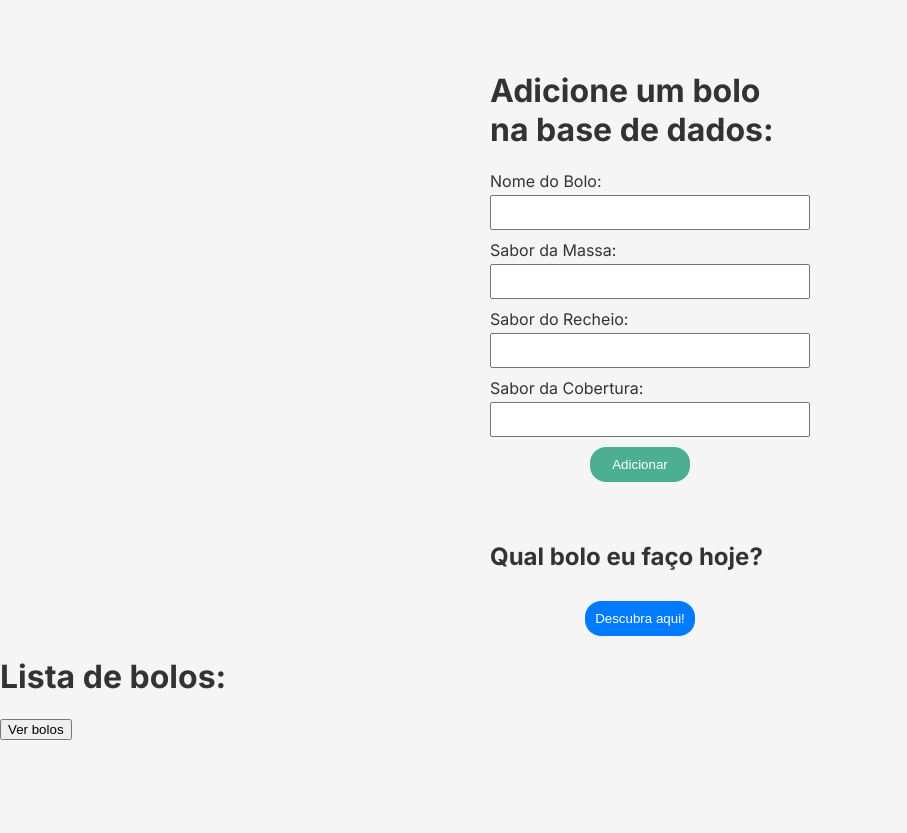
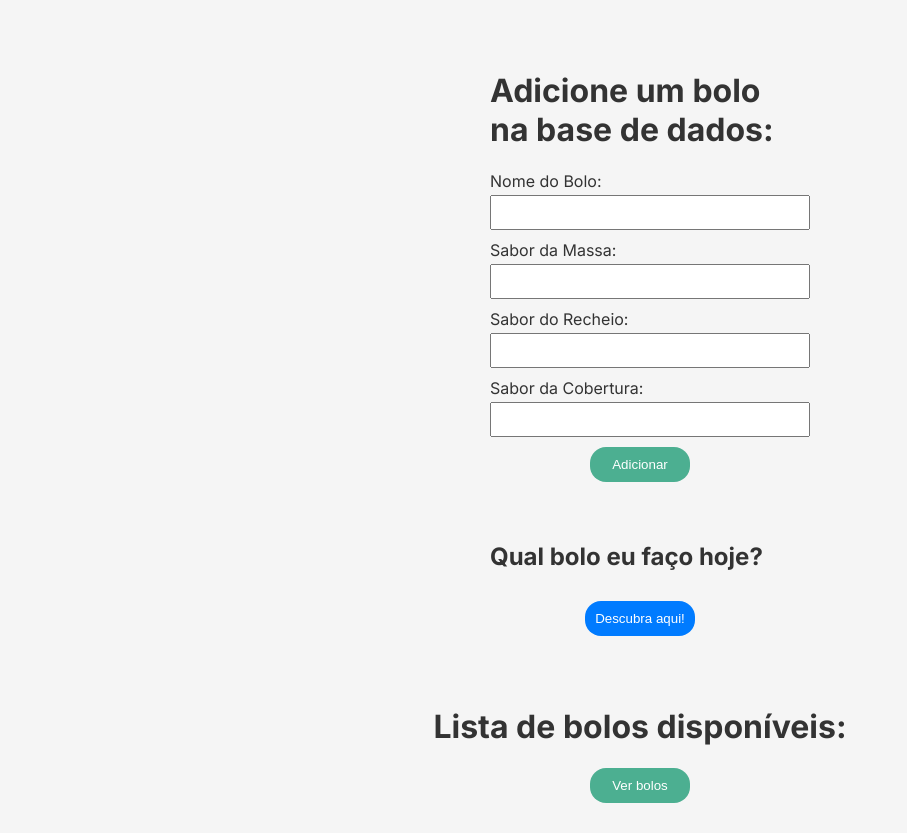
Before and after one commit to vicovaporub/cake-shuffler-frontend, a Next.js app: page / in a window 1280 px wide. Shown: the whole page, without its empty margins (0-907 px from the left). Before the commit the page ends 800 px from the top, so only its background shows below. Built offline with nearby package versions, Linux system fonts and the light colour scheme.

Commit message:
feat: added classes to many html parts

```diff
--- a/src/Components/AllCakes/AllCakes.tsx
+++ b/src/Components/AllCakes/AllCakes.tsx
@@ -2,25 +2,41 @@
 import Cake from "@/Types/Cake";
 import { fetchAllCakes } from "@/api/fetches";
 import { useState } from "react";
+import "@/Components/AllCakes/AllCakes.css";
 
 export const AllCakes = () => {
   const [cakes, setCakes] = useState<Cake[]>([]);
 
   return (
-    <div>
-      <h1>Lista de bolos:</h1>
-      <button onClick={() => fetchAllCakes(setCakes)}>Ver bolos</button>
+    <div className="all-cakes-container">
+      <h1>Lista de bolos disponíveis:</h1>
+      <button
+        className="all-cakes-button"
+        onClick={() => fetchAllCakes(setCakes)}
+      >
+        Ver bolos
+      </button>
       {cakes.length > 0 && (
-        <ul>
-          {cakes.map((cake) => (
-            <li key={cake._id}>
-              <h2>{cake.cakeName}</h2>
-              <p>Massa: {cake.batterFlavor}</p>
-              <p>Recheio: {cake.fillingFlavor}</p>
-              <p>Cobertura: {cake.icingFlavor}</p>
-            </li>
-          ))}
-        </ul>
+        <div className="all-cakes-list">
+          <ul>
+            {cakes.map((cake) => (
+              <li className="cake-list" key={cake._id}>
+                <h2 className="cake-list-name">{cake.cakeName}</h2>
+                <p className="cake-list-batter">
+                  <strong>Massa: </strong>
+                  {cake.batterFlavor}
+                </p>
+                <p className="cake-list-filling">
+                  <strong>Recheio: </strong>
+                  {cake.fillingFlavor}
+                </p>
+                <p className="cake-list-icing">
+                  <strong>Cobertura: </strong> {cake.icingFlavor}
+                </p>
+              </li>
+            ))}
+          </ul>
+        </div>
       )}
     </div>
   );
```
